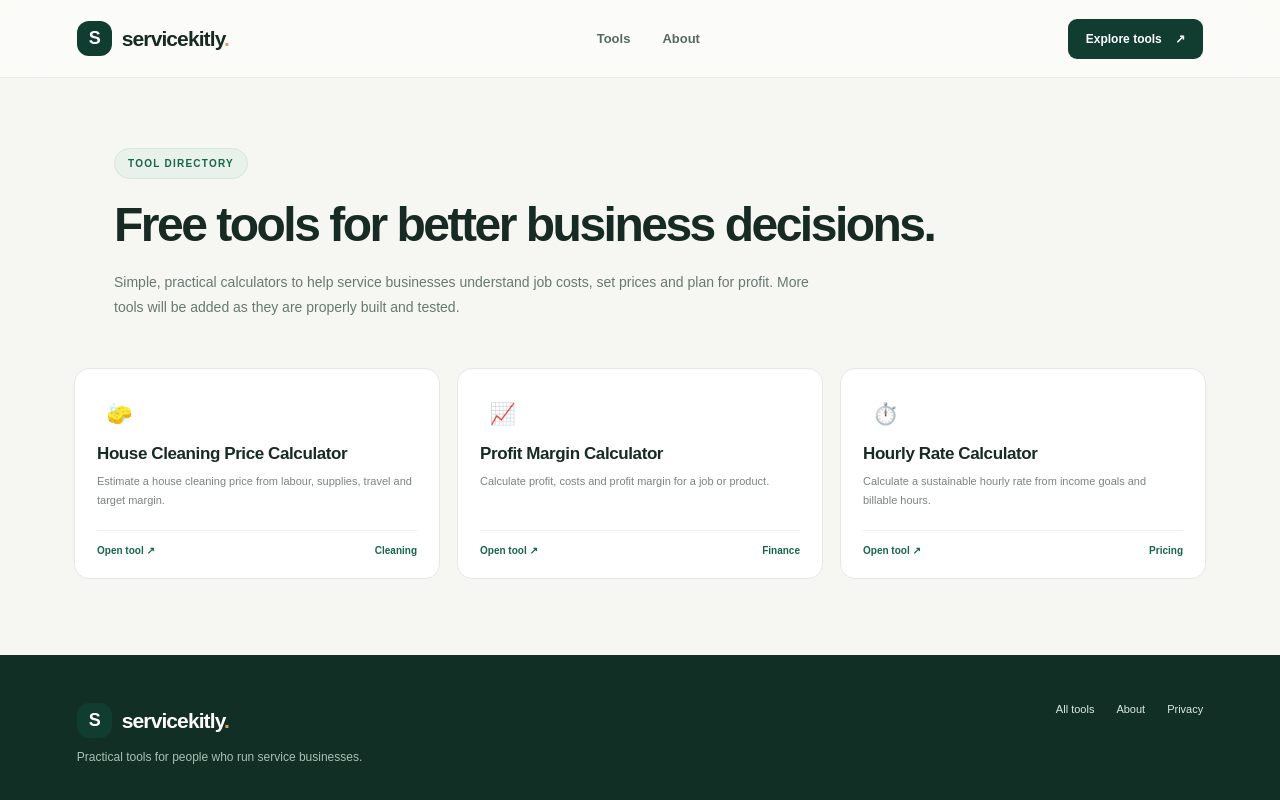
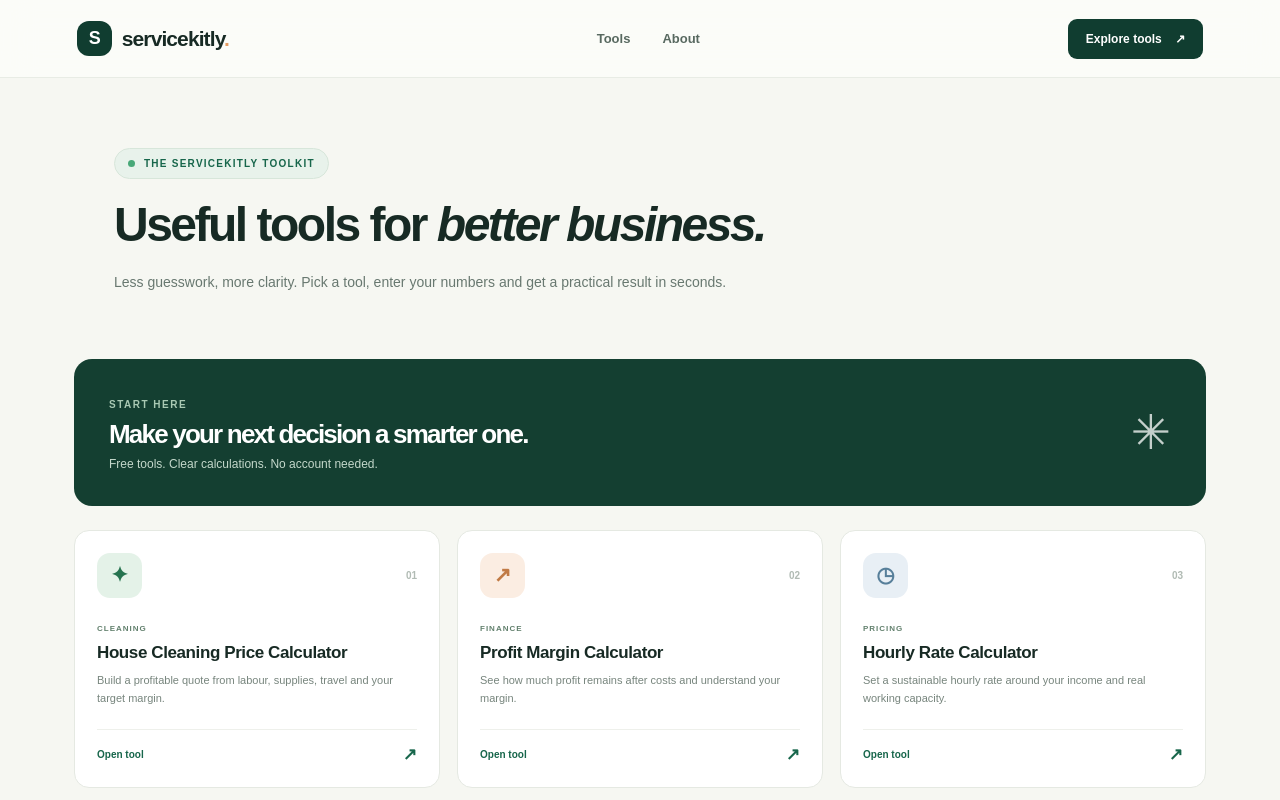
Before and after one commit to ya6331856-cpu/business-growth-toolkit, a Next.js app: page /tools in a window 1280 px wide. Shown: the top 800 px of the page. Built offline with nearby package versions, Linux system fonts and the light colour scheme.

Commit message:
Redesign ServiceKitly with premium visual SaaS experience

```diff
--- a/app/tools/page.tsx
+++ b/app/tools/page.tsx
@@ -1,4 +1,4 @@
 import type { Metadata } from "next";import Link from "next/link";
 export const metadata:Metadata={title:"Free Business Tools for Service Professionals",description:"Browse practical free calculators for cleaning businesses and independent service providers."};
-const tools=[{icon:"🧽",name:"House Cleaning Price Calculator",desc:"Estimate a house cleaning price from labour, supplies, travel and target margin.",href:"/tools/house-cleaning-price-calculator/",tag:"Cleaning"},{icon:"📈",name:"Profit Margin Calculator",desc:"Calculate profit, costs and profit margin for a job or product.",href:"/tools/profit-margin-calculator/",tag:"Finance"},{icon:"⏱️",name:"Hourly Rate Calculator",desc:"Calculate a sustainable hourly rate from income goals and billable hours.",href:"/tools/hourly-rate-calculator/",tag:"Pricing"}];
-export default function Tools(){return <><section className="page-hero"><span className="eyebrow">TOOL DIRECTORY</span><h1>Free tools for better business decisions.</h1><p>Simple, practical calculators to help service businesses understand job costs, set prices and plan for profit. More tools will be added as they are properly built and tested.</p></section><section className="section" style={{paddingTop:0}}><div className="tool-grid">{tools.map(t=><Link className="tool-card" href={t.href} key={t.href}><div className="tool-icon">{t.icon}</div><h3>{t.name}</h3><p>{t.desc}</p><div className="card-bottom"><span>Open tool ↗</span><span className="tag">{t.tag}</span></div></Link>)}</div></section></>}
+const tools=[{icon:"✦",name:"House Cleaning Price Calculator",desc:"Build a profitable quote from labour, supplies, travel and your target margin.",href:"/tools/house-cleaning-price-calculator/",tag:"CLEANING",tone:"mint",num:"01"},{icon:"↗",name:"Profit Margin Calculator",desc:"See how much profit remains after costs and understand your margin.",href:"/tools/profit-margin-calculator/",tag:"FINANCE",tone:"peach",num:"02"},{icon:"◷",name:"Hourly Rate Calculator",desc:"Set a sustainable hourly rate around your income and real working capacity.",href:"/tools/hourly-rate-calculator/",tag:"PRICING",tone:"blue",num:"03"}];
+export default function Tools(){return <><section className="page-hero"><span className="eyebrow"><i/> THE SERVICEKITLY TOOLKIT</span><h1>Useful tools for <em>better business.</em></h1><p>Less guesswork, more clarity. Pick a tool, enter your numbers and get a practical result in seconds.</p></section><section className="section directory-grid"><div className="directory-banner"><div><span className="section-kicker">START HERE</span><h2>Make your next decision a smarter one.</h2><p>Free tools. Clear calculations. No account needed.</p></div><span style={{fontSize:48,opacity:.75}}>✳</span></div><div className="tool-grid">{tools.map(t=><Link className="tool-card tool-card-v2" href={t.href} key={t.href}><div className="tool-card-top"><span className={"tool-icon "+t.tone}>{t.icon}</span><span className="tool-number">{t.num}</span></div><span className="tool-tag">{t.tag}</span><h3>{t.name}</h3><p>{t.desc}</p><div className="card-bottom"><span>Open tool</span><b>↗</b></div></Link>)}</div></section></>}
```
